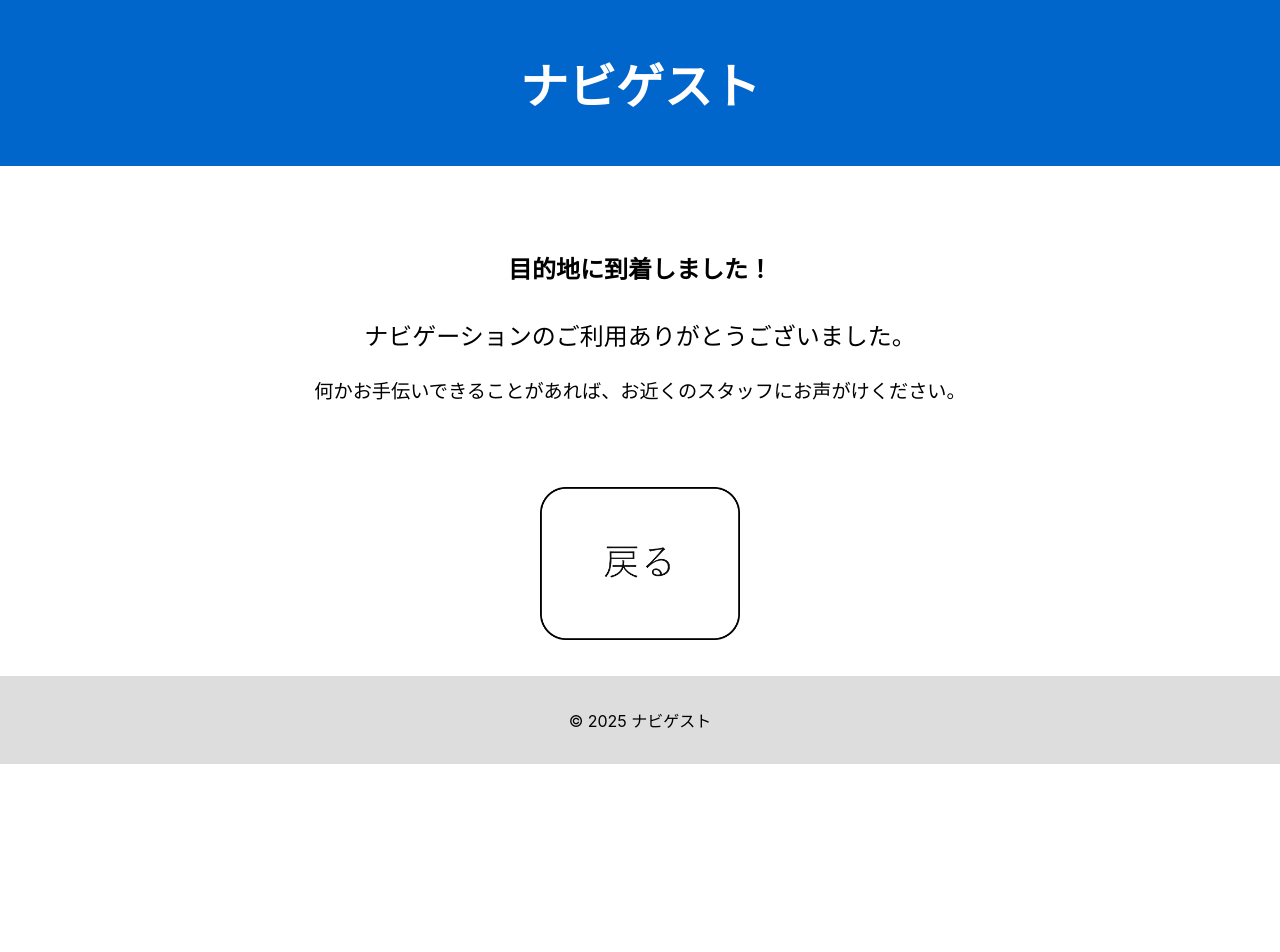
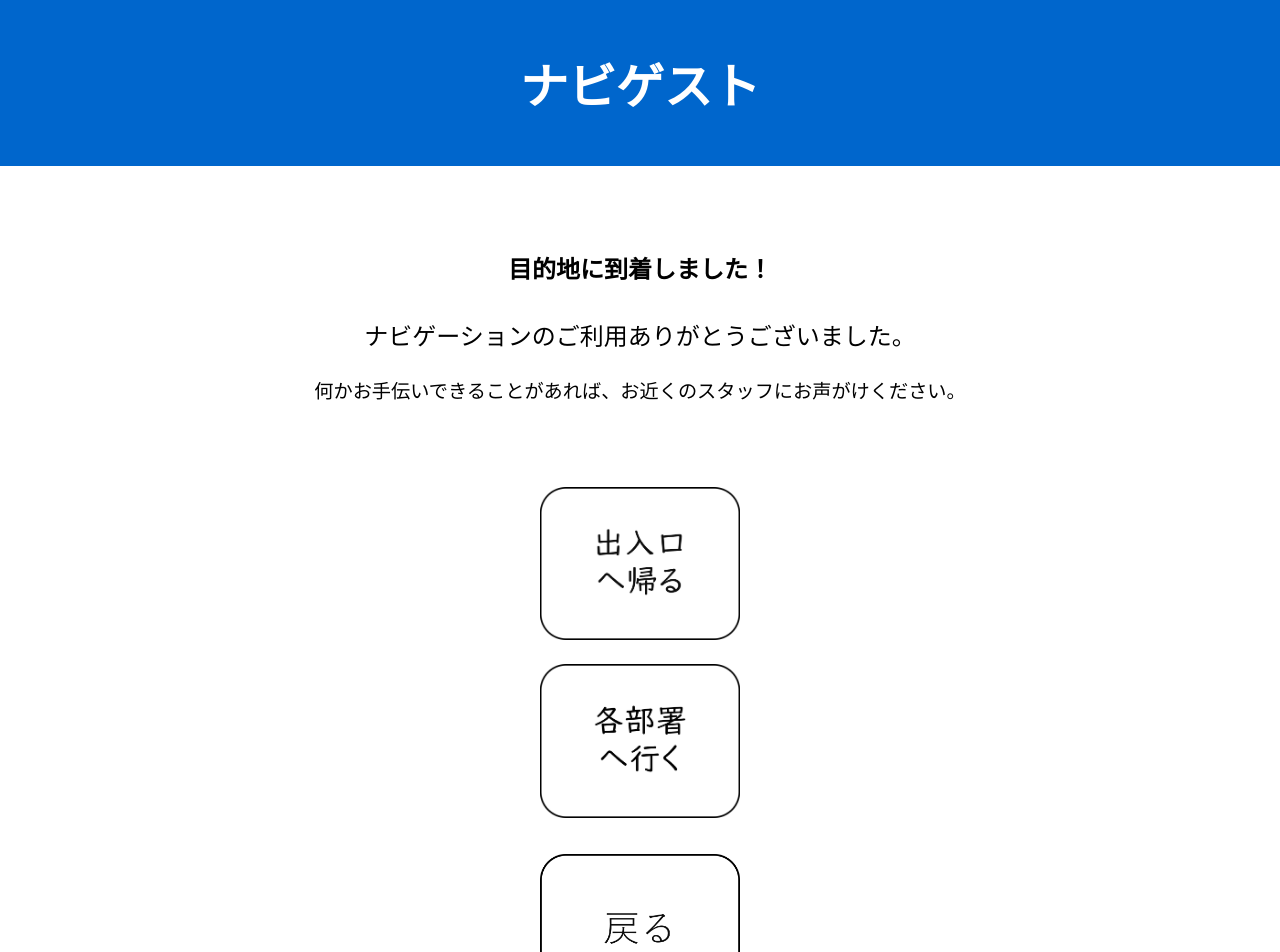
Before and after one commit to Hanbayashi/Naviguest_public, a React (Create React App) app in the folder Naviguest-1.0/react_site/: page /finish in a window 1280 px wide. Shown: the top 952 px of the page. Before the commit the page ends 800 px from the top, so only its background shows below. Built offline with nearby package versions, Linux system fonts and the light colour scheme.

Commit message:
finish.jsxを追加

```diff
--- a/Naviguest-1.0/react_site/src/finish.jsx
+++ b/Naviguest-1.0/react_site/src/finish.jsx
@@ -2,6 +2,8 @@
 import React from 'react';
 import { Link } from 'react-router-dom'; // 戻るためにLinkを使用
 import backbutton from './assets/BackButton.png'; // 戻るボタンの画像があれば
+import mapbutton from './assets/Mapbutton.png';
+import choosebutton from './assets/Choosebutton.png';
 
 const FinishPage = () => {
   return (
@@ -20,6 +22,43 @@ const FinishPage = () => {
         </p>
       </div>
 
+      <div
+        style={{
+          textAlign: 'center',
+          marginBottom: '2rem',
+          display: 'flex',
+          flexDirection: 'column', // 縦方向に並べる
+          alignItems: 'center', // 中央揃え
+          gap: '20px' // ボタン間の間隔
+        }}
+      >
+        {/* Map.jsx へ戻るボタン */}
+        <Link to="/map">
+          <img
+            src={mapbutton}
+            alt="マップに戻る"
+            style={{
+              width: '200px',
+              height: 'auto',
+              cursor: 'pointer',
+            }}
+          />
+        </Link>
+
+        {/* ChoosePage.jsx へ戻るボタン */}
+        <Link to="/choose">
+          <img
+            src={choosebutton}
+            alt="目的地選択に戻る"
+            style={{
+              width: '200px',
+              height: 'auto',
+              cursor: 'pointer',
+            }}
+          />
+        </Link>
+      </div>
+
       <div style={{ marginBottom: '2rem', textAlign: 'center' }}>
         {/* ホームに戻るボタン（スタート画面へ） */}
         <Link to="/"> {/* または /startpoint に戻っても良いでしょう */}
```
Also changed, not shown: Naviguest-1.0/react_site/src/assets/Choosebutton.png (added), Naviguest-1.0/react_site/src/assets/Mapbutton.png (added).
